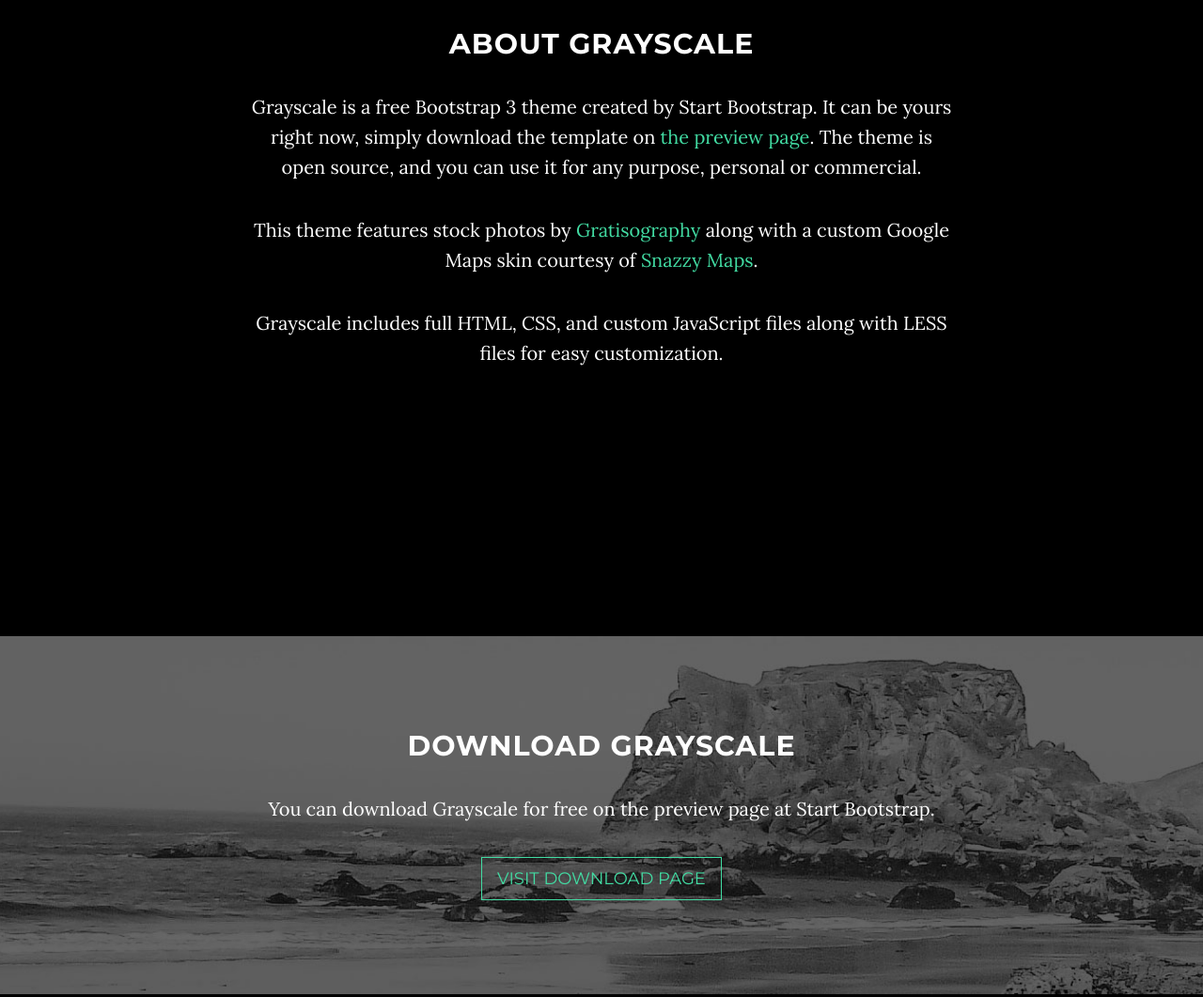
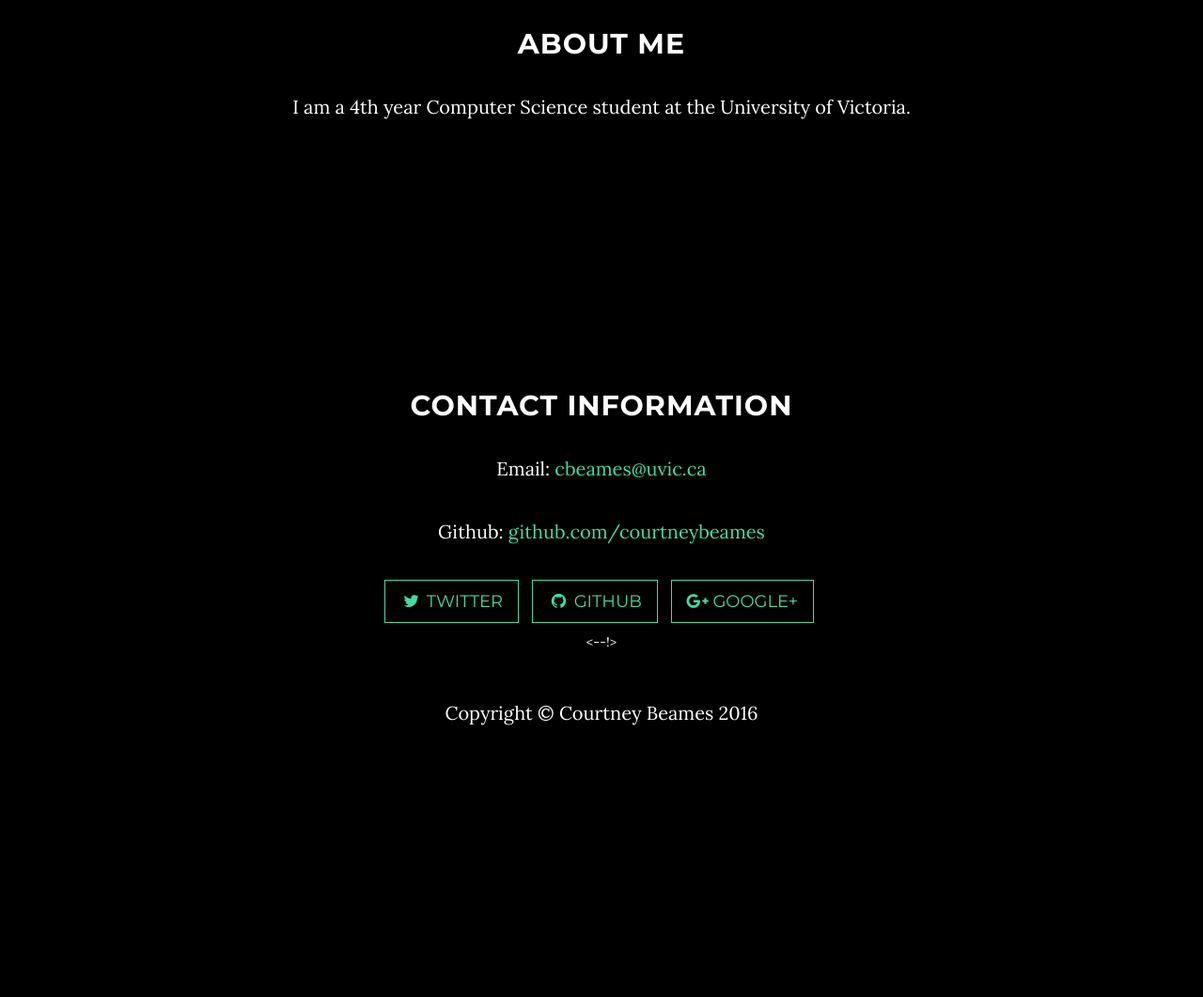
Before and after one commit to courtneybeames/courtneybeames.github.io, a website: page index.html in a window 1280 px wide. Shown: the part 1020-2081 px from the top of the page at 94% size. After the commit the page ends 1845 px from the top, so only its background shows below. Drawn offline with nearby package versions, Linux system fonts and the light colour scheme; some packages are replaced by stand-ins of ours.

Commit message:
customized for me

```diff
--- a/index.html
+++ b/index.html
@@ -75,7 +75,7 @@
                 <div class="row">
                     <div class="col-md-8 col-md-offset-2">
                         <h1 class="brand-heading">Courtney Beames</h1>
-                        <p class="intro-text">Fucking baller</p>
+                        <p class="intro-text">Welcome to my website!</p>
                         <a href="#about" class="btn btn-circle page-scroll">
                             <i class="fa fa-angle-double-down animated"></i>
                         </a>
@@ -89,23 +89,10 @@
     <section id="about" class="container content-section text-center">
         <div class="row">
             <div class="col-lg-8 col-lg-offset-2">
-                <h2>About Grayscale</h2>
-                <p>Grayscale is a free Bootstrap 3 theme created by Start Bootstrap. It can be yours right now, simply download the template on <a href="http://startbootstrap.com/template-overviews/grayscale/">the preview page</a>. The theme is open source, and you can use it for any purpose, personal or commercial.</p>
-                <p>This theme features stock photos by <a href="http://gratisography.com/">Gratisography</a> along with a custom Google Maps skin courtesy of <a href="http://snazzymaps.com/">Snazzy Maps</a>.</p>
-                <p>Grayscale includes full HTML, CSS, and custom JavaScript files along with LESS files for easy customization.</p>
-            </div>
-        </div>
-    </section>
-
-    <!-- Download Section -->
-    <section id="download" class="content-section text-center">
-        <div class="download-section">
-            <div class="container">
-                <div class="col-lg-8 col-lg-offset-2">
-                    <h2>Download Grayscale</h2>
-                    <p>You can download Grayscale for free on the preview page at Start Bootstrap.</p>
-                    <a href="http://startbootstrap.com/template-overviews/grayscale/" class="btn btn-default btn-lg">Visit Download Page</a>
-                </div>
+                <h2>About Me</h2>
+                <p>I am a 4th year Computer Science student at the University of Victoria.</p>
+                <p></p>
+                <p></p>
             </div>
         </div>
     </section>
@@ -114,11 +101,10 @@
     <section id="contact" class="container content-section text-center">
         <div class="row">
             <div class="col-lg-8 col-lg-offset-2">
-                <h2>Contact Start Bootstrap</h2>
-                <p>Feel free to email us to provide some feedback on our templates, give us suggestions for new templates and themes, or to just say hello!</p>
-                <p><a href="mailto:feedback@startbootstrap.com">feedback@startbootstrap.com</a>
-                </p>
-                <ul class="list-inline banner-social-buttons">
+                <h2>Contact Information</h2>
+                <p>Email: <a href="mailto:cbeames@uvic.ca">cbeames@uvic.ca</a></p>
+                <p>Github: <a href="https://github.com/courtneybeames">github.com/courtneybeames</a></p>
+                <!--><ul class="list-inline banner-social-buttons">
                     <li>
                         <a href="https://twitter.com/SBootstrap" class="btn btn-default btn-lg"><i class="fa fa-twitter fa-fw"></i> <span class="network-name">Twitter</span></a>
                     </li>
@@ -128,18 +114,15 @@
                     <li>
                         <a href="https://plus.google.com/+Startbootstrap/posts" class="btn btn-default btn-lg"><i class="fa fa-google-plus fa-fw"></i> <span class="network-name">Google+</span></a>
                     </li>
-                </ul>
+                </ul><--!>
             </div>
         </div>
     </section>
 
-    <!-- Map Section -->
-    <div id="map"></div>
-
     <!-- Footer -->
     <footer>
         <div class="container text-center">
-            <p>Copyright &copy; Your Website 2016</p>
+            <p>Copyright &copy; Courtney Beames 2016</p>
         </div>
     </footer>
 
@@ -152,9 +135,6 @@
     <!-- Plugin JavaScript -->
     <script src="https://cdnjs.cloudflare.com/ajax/libs/jquery-easing/1.3/jquery.easing.min.js"></script>
 
-    <!-- Google Maps API Key - Use your own API key to enable the map feature. More information on the Google Maps API can be found at https://developers.google.com/maps/ -->
-    <script type="text/javascript" src="https://maps.googleapis.com/maps/api/js?key=AIzaSyCRngKslUGJTlibkQ3FkfTxj3Xss1UlZDA&sensor=false"></script>
-
     <!-- Theme JavaScript -->
     <script src="js/grayscale.min.js"></script>
 
```
